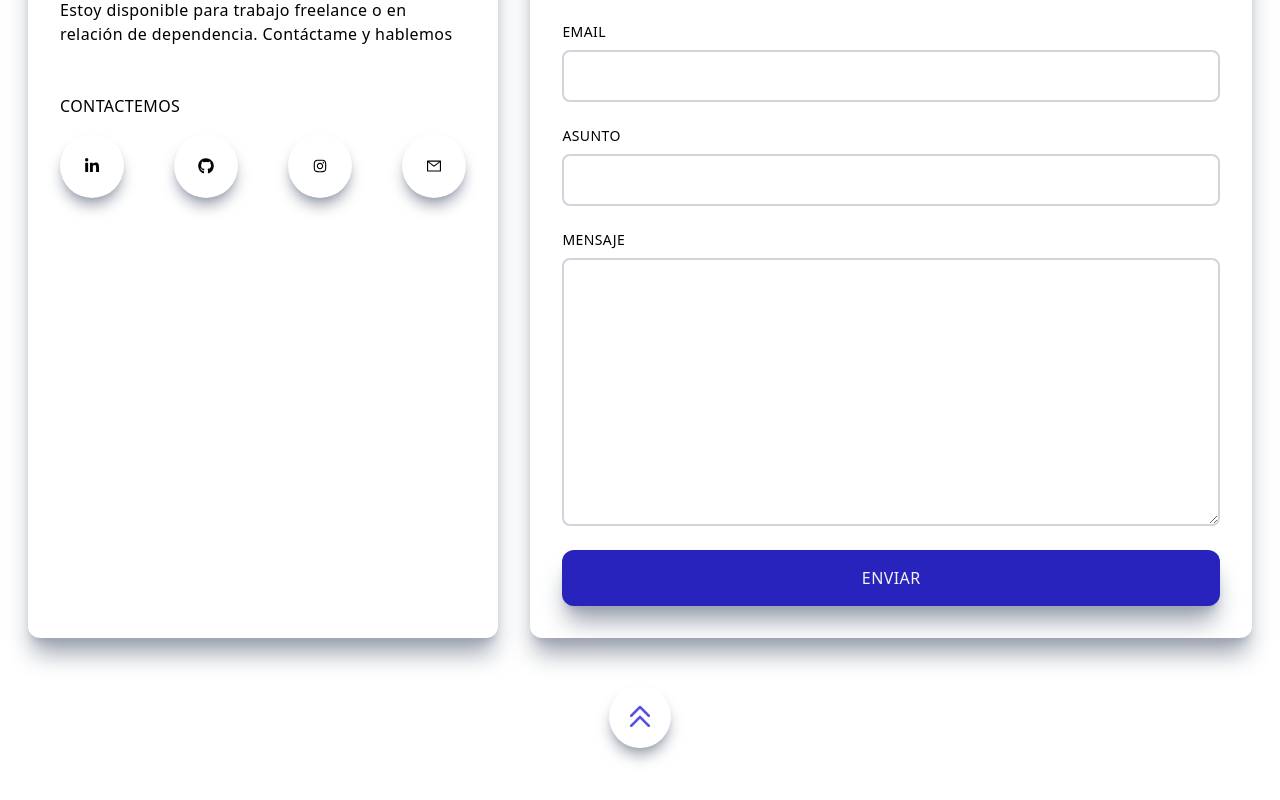
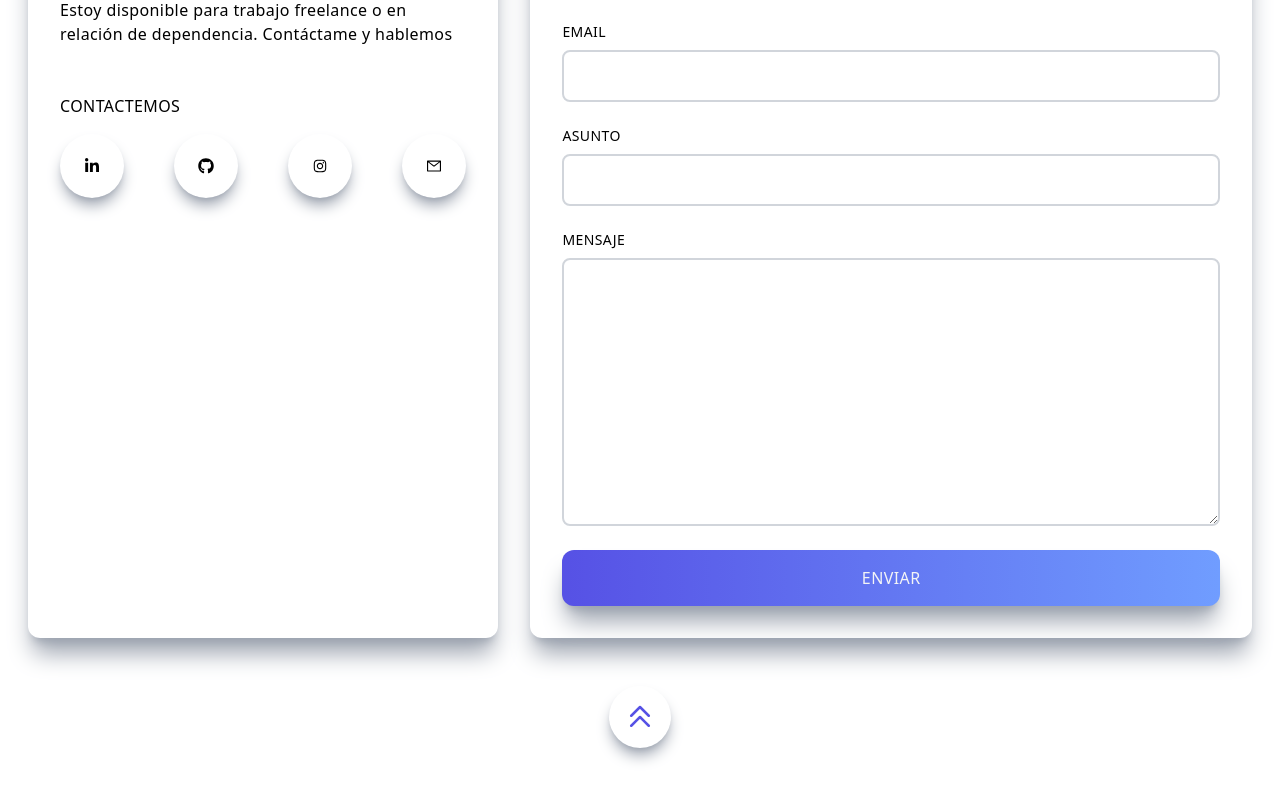
Before and after one commit to enzozarate99dev/portfolio-enzo, a Next.js app: page / in a window 1280 px wide. Shown: the part 2328-3128 px from the top of the page. Built offline with nearby package versions, Linux system fonts and the light colour scheme.

Commit message:
estilado de scroll y button

```diff
--- a/styles/globals.css
+++ b/styles/globals.css
@@ -1,6 +1,10 @@
 @tailwind base;
 @tailwind components;
 @tailwind utilities;
+
+html{
+  scroll-behavior: smooth;
+}
 
 @layer base {
   body {
@@ -27,5 +31,8 @@ li{
 text{
   @apply text-white
 }
+button {
+    @apply shadow-xl shadow-gray-400 rounded-xl uppercase bg-gradient-to-r from-[#5651e5] to-[#709dff] text-white
+  }
 
 }
```
